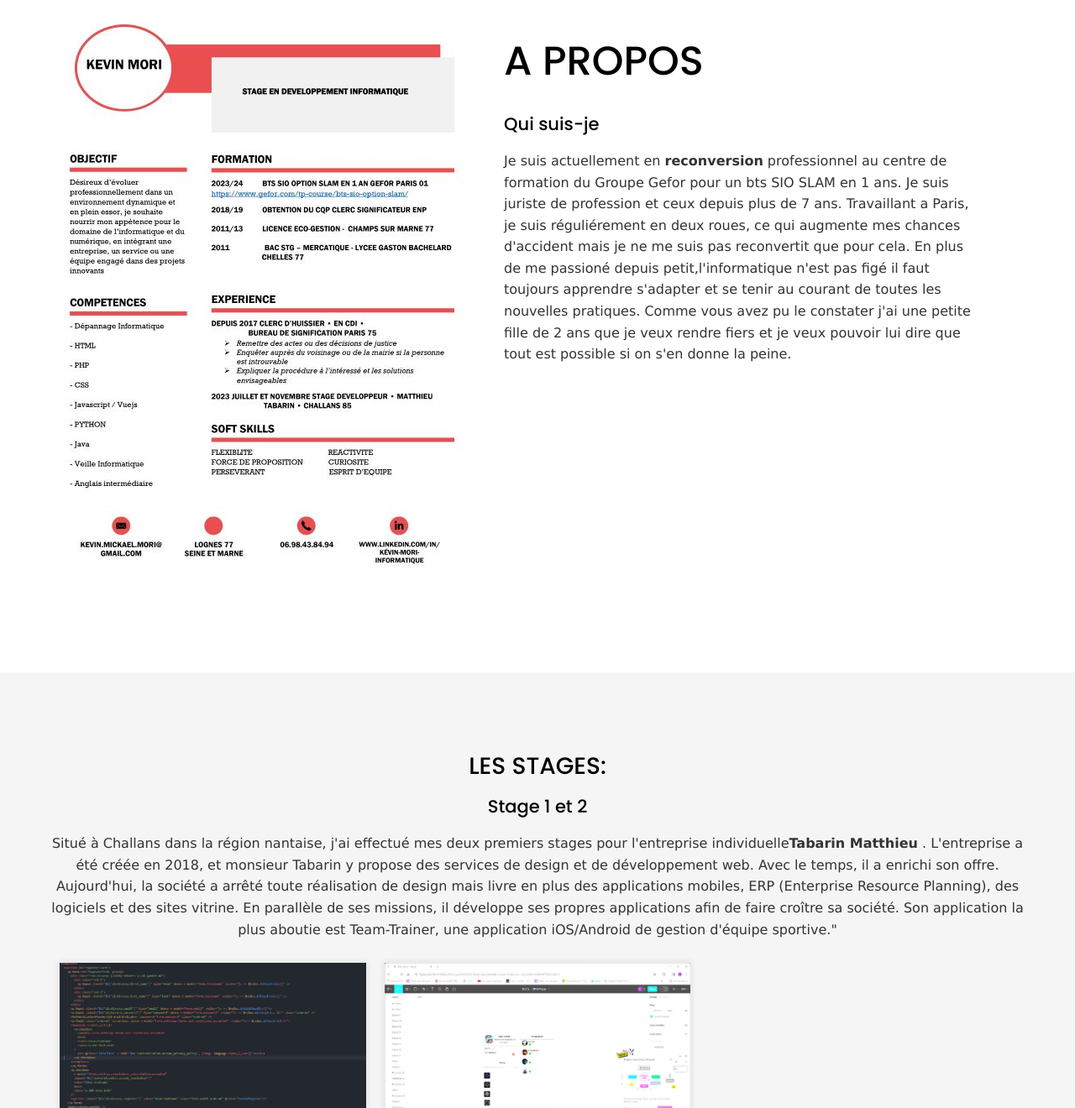
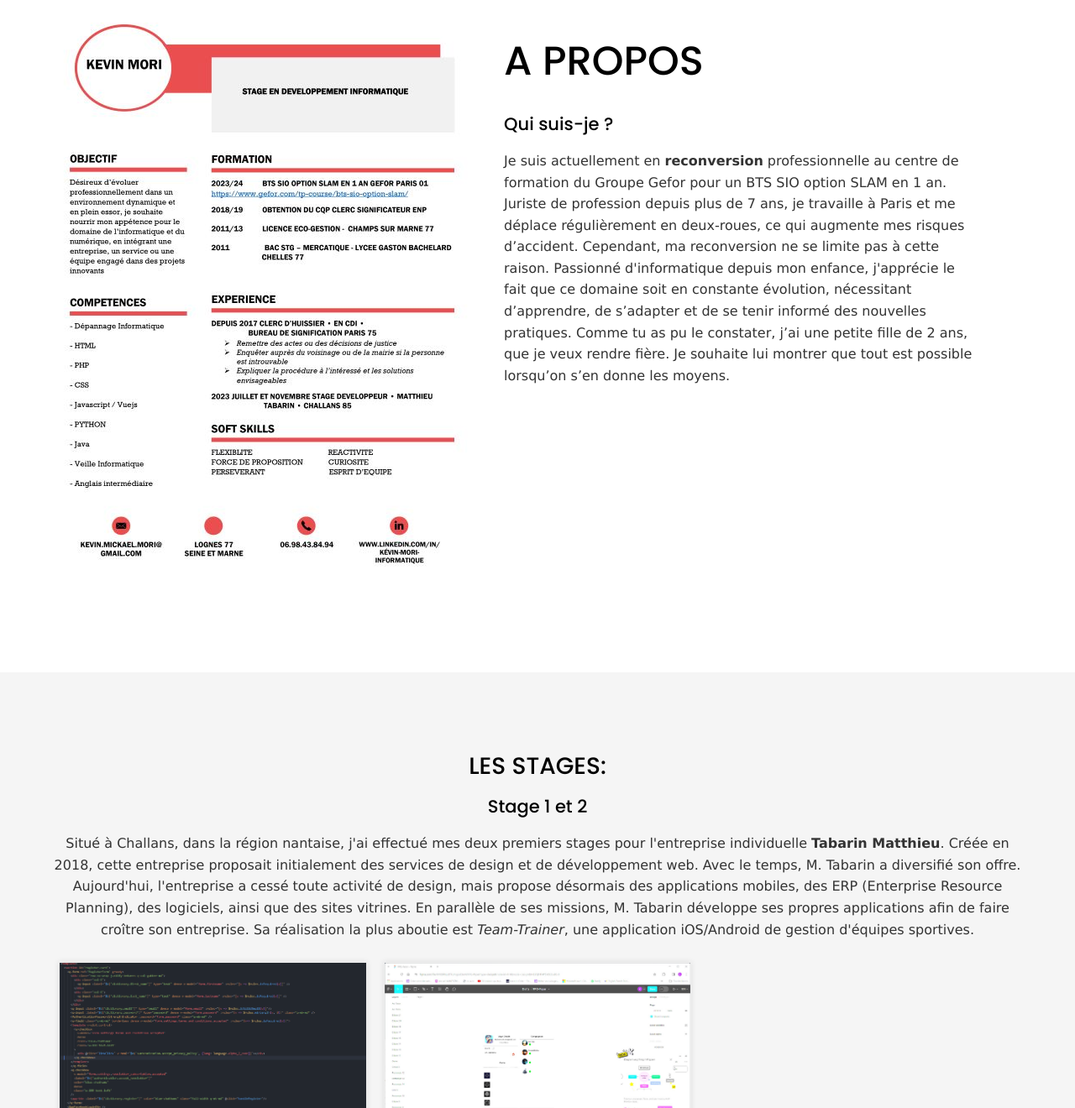
Before and after one commit to VeynDintch/KMPortfolio, a plain HTML site: page index.html in a window 1280 px wide. Shown: the part 820-2140 px from the top of the page at 84% size. Drawn offline with Linux system fonts and the light colour scheme.

Commit message:
version final

```diff
--- a/index.html
+++ b/index.html
@@ -64,13 +64,13 @@
                 </div>
                 <div class="grid__item">
                     <h2 class="section-title">A propos</h2>
-                    <h3>Qui suis-je</h3>
-                    <p>Je suis actuellement en <strong>reconversion</strong> professionnel au centre de formation du Groupe Gefor pour un bts SIO SLAM en 1 ans.
-                    Je suis juriste de profession et ceux depuis plus de 7 ans. Travaillant a Paris, je suis réguliérement en deux roues,
-                    ce qui augmente mes chances d'accident mais je ne me suis pas reconvertit que pour cela. En plus de me passioné depuis petit,l'informatique
-                    n'est pas figé il faut toujours apprendre s'adapter et se tenir au courant de toutes les nouvelles pratiques.
-                    Comme vous avez pu le constater j'ai une petite fille de 2 ans que je veux rendre fiers et je veux pouvoir lui dire que tout est possible
-                    si on s'en donne la peine.</p>
+                    <h3>Qui suis-je ?</h3>
+                    <p>Je suis actuellement en <strong>reconversion</strong> professionnelle au centre de formation du Groupe Gefor pour un BTS SIO option SLAM
+                    en 1 an. Juriste de profession depuis plus de 7 ans, je travaille à Paris et me déplace régulièrement en deux-roues, ce
+                    qui augmente mes risques d’accident. Cependant, ma reconversion ne se limite pas à cette raison. Passionné
+                    d'informatique depuis mon enfance, j'apprécie le fait que ce domaine soit en constante évolution, nécessitant
+                    d’apprendre, de s’adapter et de se tenir informé des nouvelles pratiques. Comme tu as pu le constater, j’ai une petite
+                    fille de 2 ans, que je veux rendre fière. Je souhaite lui montrer que tout est possible lorsqu’on s’en donne les moyens.</p>
                 </div>
             </div>
         </div>
@@ -81,12 +81,14 @@
             <div class="text-container">
                 <h2>Les stages:</h2>
                 <h3>Stage 1 et 2</h3>
-                <p>Situé à Challans dans la région nantaise, j'ai effectué mes deux premiers stages pour l'entreprise individuelle<strong>Tabarin Matthieu</strong>
-                . L'entreprise a été créée en 2018, et monsieur Tabarin y propose des services de design et de développement
-                web. Avec le temps, il a enrichi son offre. Aujourd'hui, la société a arrêté toute réalisation de design mais livre en
-                plus des applications mobiles, ERP (Enterprise Resource Planning), des logiciels et des sites vitrine. En parallèle de
-                ses missions, il développe ses propres applications afin de faire croître sa société. Son application la plus aboutie
-                est Team-Trainer, une application iOS/Android de gestion d'équipe sportive."
+                <p>Situé à Challans, dans la région nantaise, j'ai effectué mes deux premiers stages pour l'entreprise individuelle
+                <strong> Tabarin Matthieu</strong>. Créée en 2018, cette entreprise proposait initialement des services de design et de
+                développement web. Avec le temps, M. Tabarin a diversifié son offre. Aujourd'hui, l'entreprise a cessé toute activité de
+                design, mais propose désormais des applications mobiles, des ERP (Enterprise Resource Planning), des logiciels, ainsi
+                que des sites vitrines. En parallèle de ses missions, M. Tabarin développe ses propres applications afin de faire
+                croître son entreprise. Sa réalisation la plus aboutie est <em>Team-Trainer</em>, une application iOS/Android de gestion
+                d'équipes sportives.
+
 
                 </p>
             </div>
```
